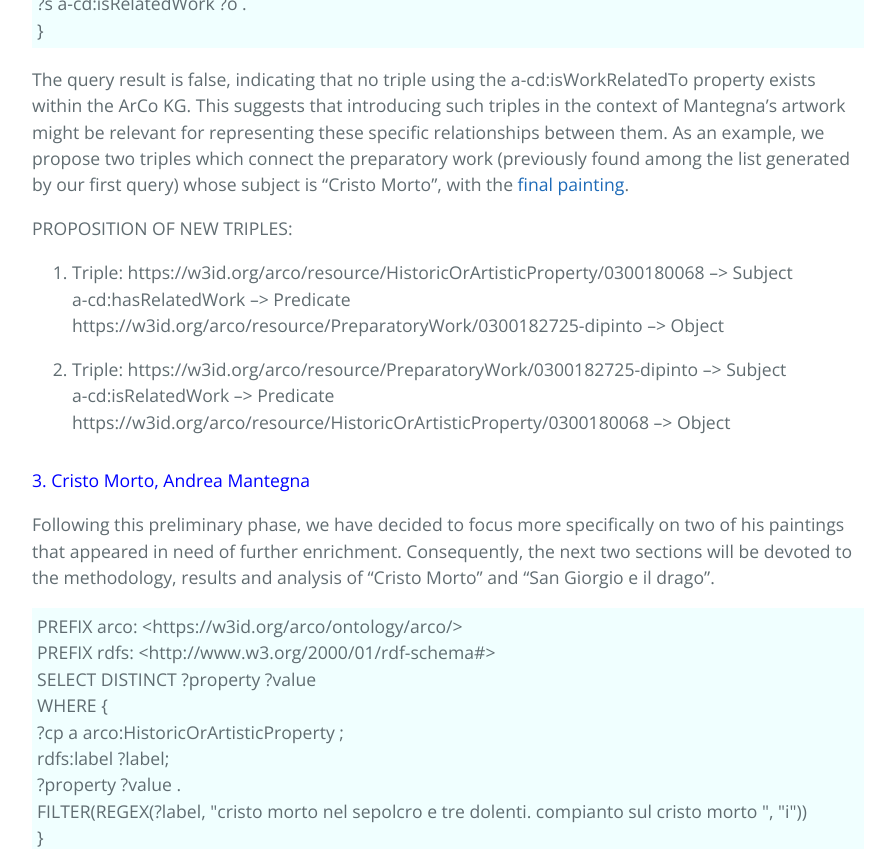
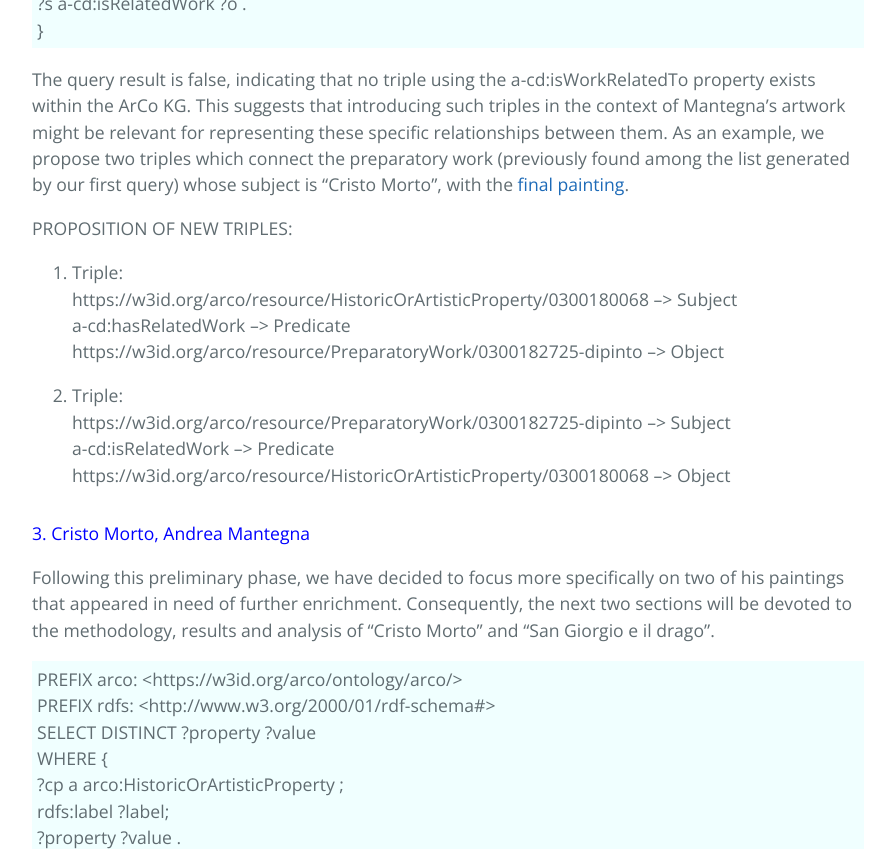
Before and after one commit to KevinITS-site/KevinITS-site.github.io, a Jekyll site: the page built from another-page.md, in a window 1280 px wide and 900 px high, scrolled down 6452 px, cut to the strip 0-849 px from the top of the window. Shown: the whole strip, without its empty margins (192-1087 px from the left). Built offline with Jekyll 4.4.1, drawn with Linux system fonts in a browser that asks for light colours; our own code applies the rules of GitHub Pages for plain Markdown files.

```diff
--- a/another-page.md
+++ b/another-page.md
@@ -179,12 +179,12 @@ The query result is false, indicating that no triple using the a-cd:isWorkRelate
 
 PROPOSITION OF NEW TRIPLES:
 
-1. Triple:
+1. Triple: <br>
 https://w3id.org/arco/resource/HistoricOrArtisticProperty/0300180068 --> Subject <br>
 a-cd:hasRelatedWork --> Predicate <br>
 https://w3id.org/arco/resource/PreparatoryWork/0300182725-dipinto --> Object <br>
 
-2. Triple:
+2. Triple: <br>
 https://w3id.org/arco/resource/PreparatoryWork/0300182725-dipinto --> Subject <br>
 a-cd:isRelatedWork --> Predicate <br>
 https://w3id.org/arco/resource/HistoricOrArtisticProperty/0300180068 --> Object <br>
```
